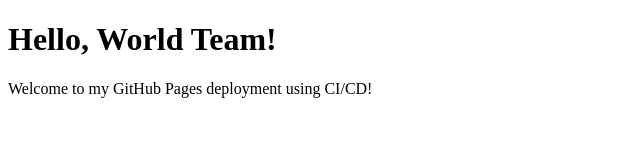
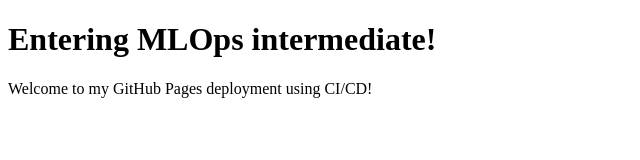
Before and after one commit to Harshad2010/frontend-github-pages, a plain HTML site: page index.html in a window 1280 px wide. Shown: the whole page, without its empty margins (0-640 px from the left). Drawn offline with Linux system fonts and the light colour scheme.

Commit message:
Update index.html

```diff
--- a/index.html
+++ b/index.html
@@ -4,7 +4,7 @@
     <title>Hello, World!</title>
 </head>
 <body>
-    <h1>Hello, World Team!</h1>
+    <h1>Entering MLOps intermediate!</h1>
     <p>Welcome to my GitHub Pages deployment using CI/CD!</p>
 </body>
 </html>
```
